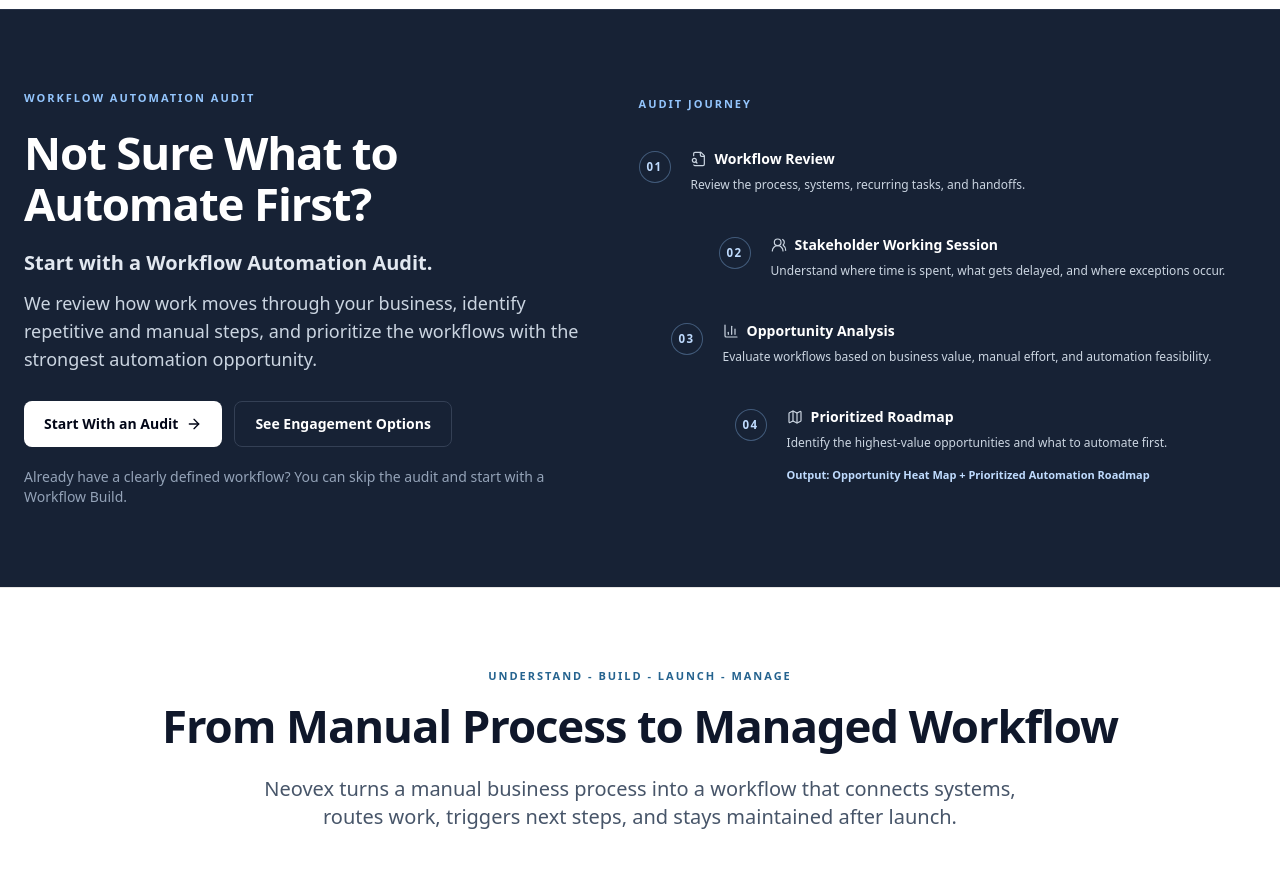
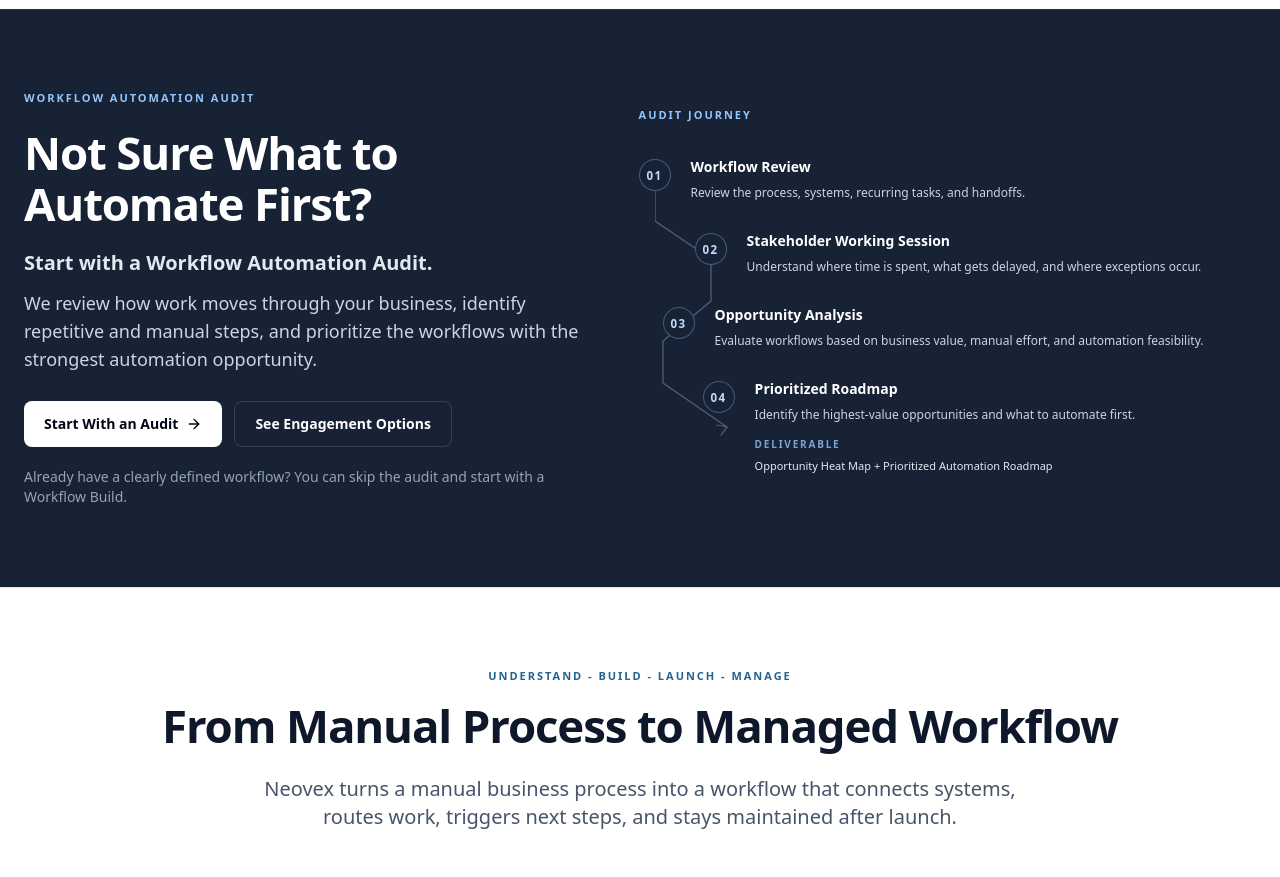
Before and after one commit to VVG-1/neovex-site, a React (Vite) app: page / in a window 1280 px wide. Shown: the part 2180-3057 px from the top of the page. Built offline with nearby package versions, Linux system fonts and the light colour scheme.

Commit message:
Tighten audit journey connector

```diff
--- a/src/components/WorkflowAudit.jsx
+++ b/src/components/WorkflowAudit.jsx
@@ -1,36 +1,32 @@
 import React from "react";
-import { ArrowRight, BarChart3, FileSearch, Map, UsersRound } from "lucide-react";
+import { ArrowRight } from "lucide-react";
 
 const MEETINGS_URL = "https://meetings.hubspot.com/neovex";
 
 const auditSteps = [
   {
     n: "01",
-    Icon: FileSearch,
     title: "Workflow Review",
     desc: "Review the process, systems, recurring tasks, and handoffs.",
     offset: "lg:ml-0",
   },
   {
     n: "02",
-    Icon: UsersRound,
     title: "Stakeholder Working Session",
     desc: "Understand where time is spent, what gets delayed, and where exceptions occur.",
-    offset: "lg:ml-20",
+    offset: "lg:ml-14",
   },
   {
     n: "03",
-    Icon: BarChart3,
     title: "Opportunity Analysis",
     desc: "Evaluate workflows based on business value, manual effort, and automation feasibility.",
-    offset: "lg:ml-8",
+    offset: "lg:ml-6",
   },
   {
     n: "04",
-    Icon: Map,
     title: "Prioritized Roadmap",
     desc: "Identify the highest-value opportunities and what to automate first.",
-    offset: "lg:ml-24",
+    offset: "lg:ml-16",
   },
 ];
 
@@ -87,10 +83,32 @@ function AuditRoadmap() {
         Audit Journey
       </div>
 
-      <ol className="mt-5 max-w-2xl space-y-2">
-        {auditSteps.map(({ n, Icon, title, desc, offset }) => (
+      <ol className="relative mt-5 max-w-2xl space-y-0">
+        <svg
+          className="pointer-events-none absolute left-4 top-8 hidden h-[17.25rem] w-28 text-[#4f6178] lg:block"
+          viewBox="0 0 112 276"
+          fill="none"
+          aria-hidden="true"
+        >
+          <path
+            d="M0 0 V46 L56 84 V126 L8 166 V208 L72 252"
+            stroke="currentColor"
+            strokeWidth="1.25"
+            strokeLinecap="round"
+            strokeLinejoin="round"
+          />
+          <path
+            d="M62 250 L72 252 L66 260"
+            stroke="currentColor"
+            strokeWidth="1.25"
+            strokeLinecap="round"
+            strokeLinejoin="round"
+          />
+        </svg>
+
+        {auditSteps.map(({ n, title, desc, offset }) => (
           <li key={title} className="relative">
-            <div className={`relative grid grid-cols-[2.5rem_minmax(0,1fr)] gap-3 py-4 ${offset}`}>
+            <div className={`relative grid grid-cols-[2.5rem_minmax(0,1fr)] gap-3 py-3.5 ${offset}`}>
               <div className="relative pt-0.5">
                 <span className="relative z-10 grid h-8 w-8 place-items-center rounded-full border border-blue-300/35 bg-[#172235] text-[0.72rem] font-semibold tracking-[0.12em] text-blue-200">
                   {n}
@@ -98,19 +116,21 @@ function AuditRoadmap() {
               </div>
 
               <div className="min-w-0">
-                <div className="flex items-center gap-2">
-                  <Icon className="h-4 w-4 text-slate-300" strokeWidth={1.8} aria-hidden="true" />
-                  <h3 className="text-sm font-semibold leading-5 text-white">
-                    {title}
-                  </h3>
-                </div>
+                <h3 className="text-sm font-semibold leading-5 text-white">
+                  {title}
+                </h3>
                 <p className="mt-1.5 text-xs leading-5 text-slate-300">
                   {desc}
                 </p>
                 {n === "04" ? (
-                  <p className="mt-3 text-[11px] font-semibold leading-5 text-blue-200">
-                    Output: Opportunity Heat Map + Prioritized Automation Roadmap
-                  </p>
+                  <div className="mt-3">
+                    <div className="text-[10px] font-semibold uppercase tracking-[0.18em] text-blue-300/80">
+                      Deliverable
+                    </div>
+                    <p className="mt-1 text-[11px] font-medium leading-5 text-slate-200">
+                      Opportunity Heat Map + Prioritized Automation Roadmap
+                    </p>
+                  </div>
                 ) : null}
               </div>
             </div>
```
